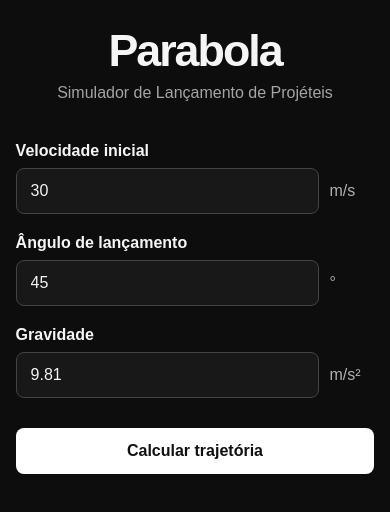
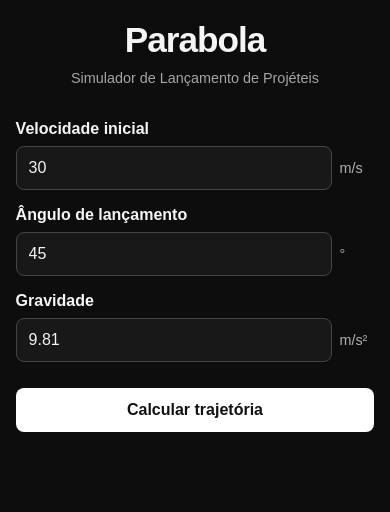
Before and after one commit to Dark-Ronin/parabola, a React (Vite) app: page / in a window 390 px wide. Shown: the top 512 px of the page. Built offline with nearby package versions, Linux system fonts and the light colour scheme.

Commit message:
sua mensagem

```diff
--- a/src/App.css
+++ b/src/App.css
@@ -21,6 +21,7 @@
 }
 
 .calculator {
+  width: 100%;
   max-width: 600px;
   margin: 0 auto;
 }
@@ -47,12 +48,14 @@
 
 .input-unit input {
   width: 100%;
+  min-width: 0;
   padding: 13px 14px;
   border: 1px solid #444;
   border-radius: 8px;
   background: #181818;
   color: inherit;
   font-size: 1rem;
+  box-sizing: border-box;
 }
 
 .input-unit span {
@@ -61,6 +64,7 @@
 }
 
 button {
+  width: 100%;
   margin-top: 10px;
   padding: 14px 20px;
   border: none;
@@ -100,6 +104,7 @@ button:hover {
 }
 
 .result-card {
+  min-width: 0;
   padding: 22px;
   border: 1px solid #333;
   border-radius: 12px;
@@ -122,32 +127,6 @@ button:hover {
   opacity: 0.6;
 }
 
-.chart-placeholder {
-  margin-top: 50px;
-  padding: 30px;
-  border: 1px solid #333;
-  border-radius: 12px;
-  text-align: center;
-  background: #181818;
-}
-
-.chart-placeholder p {
-  opacity: 0.5;
-}
-
-@media (max-width: 700px) {
-  .app {
-    padding-top: 25px;
-  }
-
-  .header h1 {
-    font-size: 2.8rem;
-  }
-
-  .result-grid {
-    grid-template-columns: 1fr;
-  }
-}
 .chart-section {
   margin-top: 50px;
 }
@@ -159,11 +138,95 @@ button:hover {
   border: 1px solid #333;
   border-radius: 12px;
   background: #181818;
+  box-sizing: border-box;
 }
 
+/* Tablet */
 @media (max-width: 700px) {
+  .app {
+    width: 90%;
+    padding-top: 25px;
+  }
+
+  .header {
+    margin-bottom: 30px;
+  }
+
+  .header h1 {
+    font-size: 2.8rem;
+    letter-spacing: -1px;
+  }
+
+  .header p {
+    font-size: 0.95rem;
+  }
+
+  .result-grid {
+    grid-template-columns: 1fr;
+  }
+
   .chart-container {
     height: 350px;
     padding: 10px;
   }
 }
+
+/* Telemóveis */
+@media (max-width: 480px) {
+  .app {
+    width: 92%;
+    padding: 20px 0 50px;
+  }
+
+  .header h1 {
+    font-size: 2.2rem;
+    letter-spacing: -1px;
+  }
+
+  .header p {
+    font-size: 0.9rem;
+    line-height: 1.5;
+  }
+
+  .calculator form {
+    gap: 16px;
+  }
+
+  .input-unit {
+    gap: 7px;
+  }
+
+  .input-unit span {
+    min-width: 35px;
+    font-size: 0.9rem;
+  }
+
+  .input-unit input {
+    padding: 12px;
+  }
+
+  button {
+    padding: 13px 16px;
+  }
+
+  .results {
+    margin-top: 40px;
+  }
+
+  .result-card {
+    padding: 18px;
+  }
+
+  .result-card strong {
+    font-size: 1.4rem;
+  }
+
+  .chart-section {
+    margin-top: 40px;
+  }
+
+  .chart-container {
+    height: 300px;
+    padding: 5px;
+  }
+}
```
